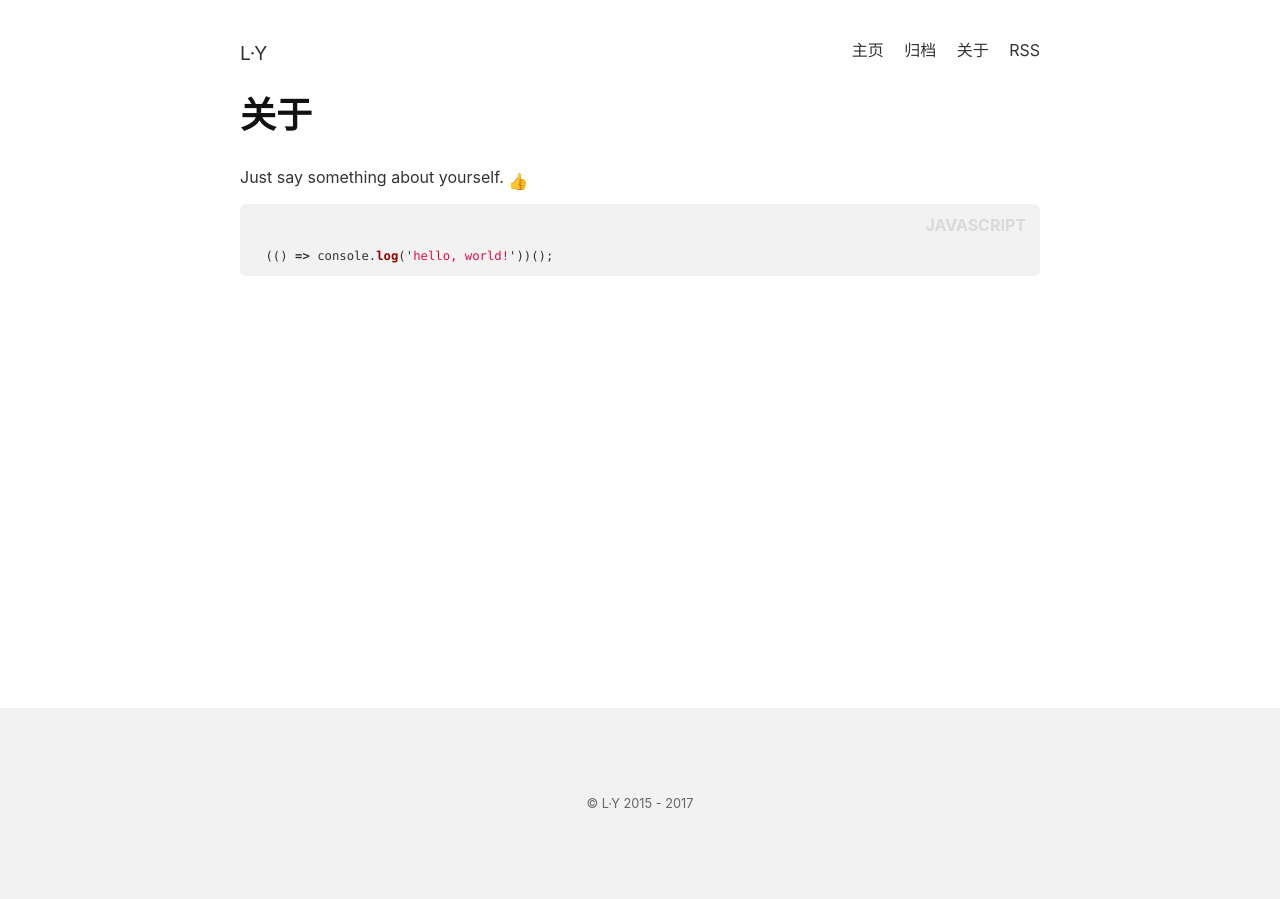
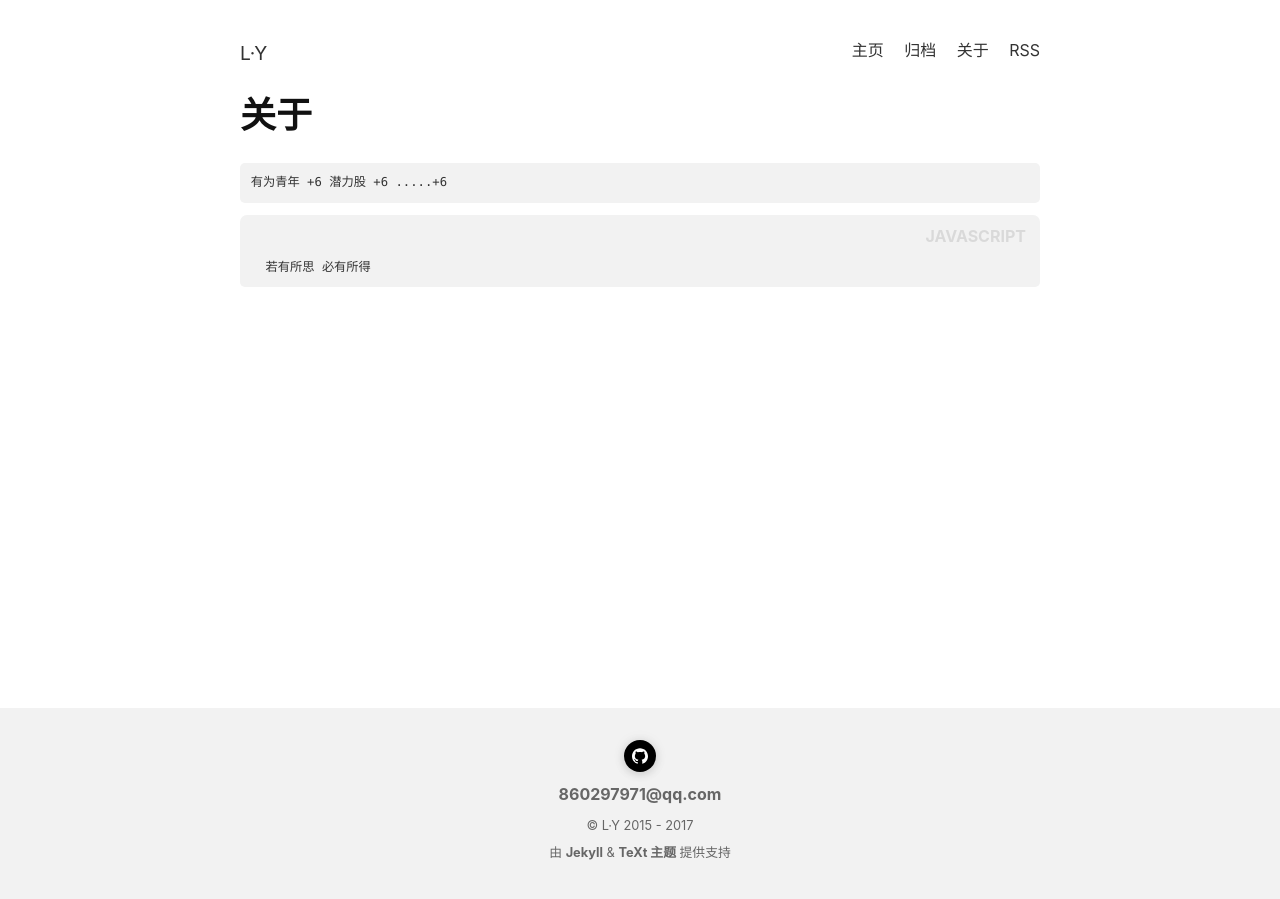
Before and after one commit to q9liyan/LY-enjoy, a Jekyll site: the page built from about.md, in a window 1280 px wide. Built offline with Jekyll 4.4.1, drawn with Linux system fonts in a browser that asks for light colours; nearby versions of some CDN libraries; emoji names are drawn with the system emoji font.

Commit message:
1、配置信息 2、底部信息

```diff
--- a/_config.yml
+++ b/_config.yml
@@ -75,6 +75,11 @@ paginate_path: /blog/page:num
 excerpt_separator: <!--more-->
 excerpt_type: text # text | html
 
+author:
+  name: L·Y
+  email: 860297971@qq.com  #your Email address e.g. someone@site.com
+  github: https://github.com/q9liyan  #your GitHub username
+
 ## Build ##
 markdown: kramdown
 highlighter: rouge
--- a/_includes/blog/footer.html
+++ b/_includes/blog/footer.html
@@ -3,7 +3,8 @@
     <aside> {% include info/follow-me.html %} </aside>
     <footer class="site-info">
       <p>© {{ site.title }} {{ site.data.locale.COPYRIGHT_DATES }}</p>
-
+      <p> 由 <a title="Jekyll is a simple, blog-aware, static site generator." href="http://jekyllrb.com/">Jekyll</a> & <a
+        title="TeXt is a succinct theme for blogging." href="https://github.com/kitian616/jekyll-TeXt-theme">TeXt 主题</a> 提供支持</p>
     </footer>
   </div>
 </div>
--- a/about.md
+++ b/about.md
@@ -8,8 +8,8 @@ titles:
 key: page-about
 ---
 
-Just say something about yourself. :+1:
+	有为青年 +6 潜力股 +6 .....+6
 
 {% highlight javascript %}
-  (() => console.log('hello, world!'))();
+  若有所思 必有所得
 {% endhighlight %}
```
